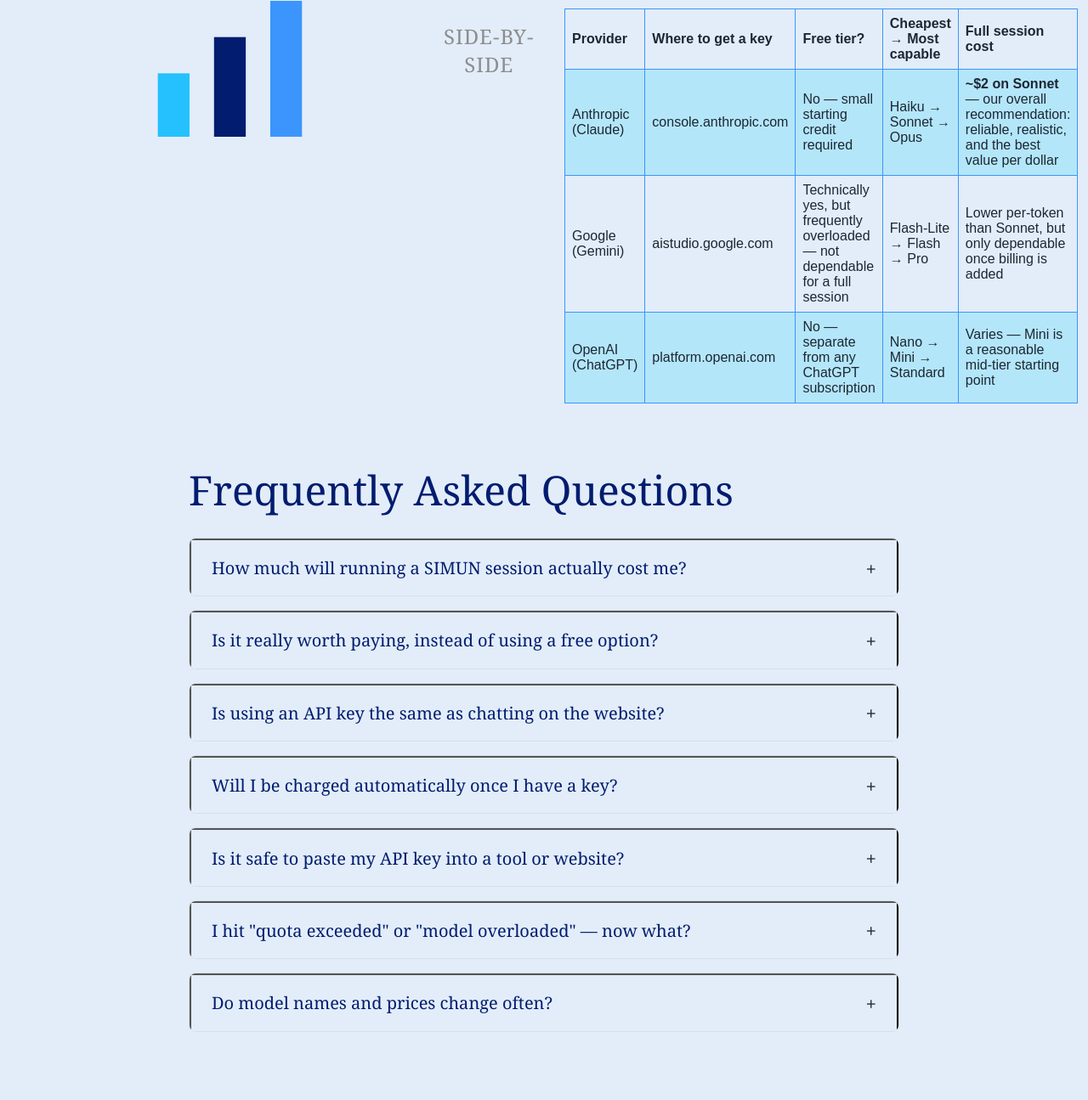
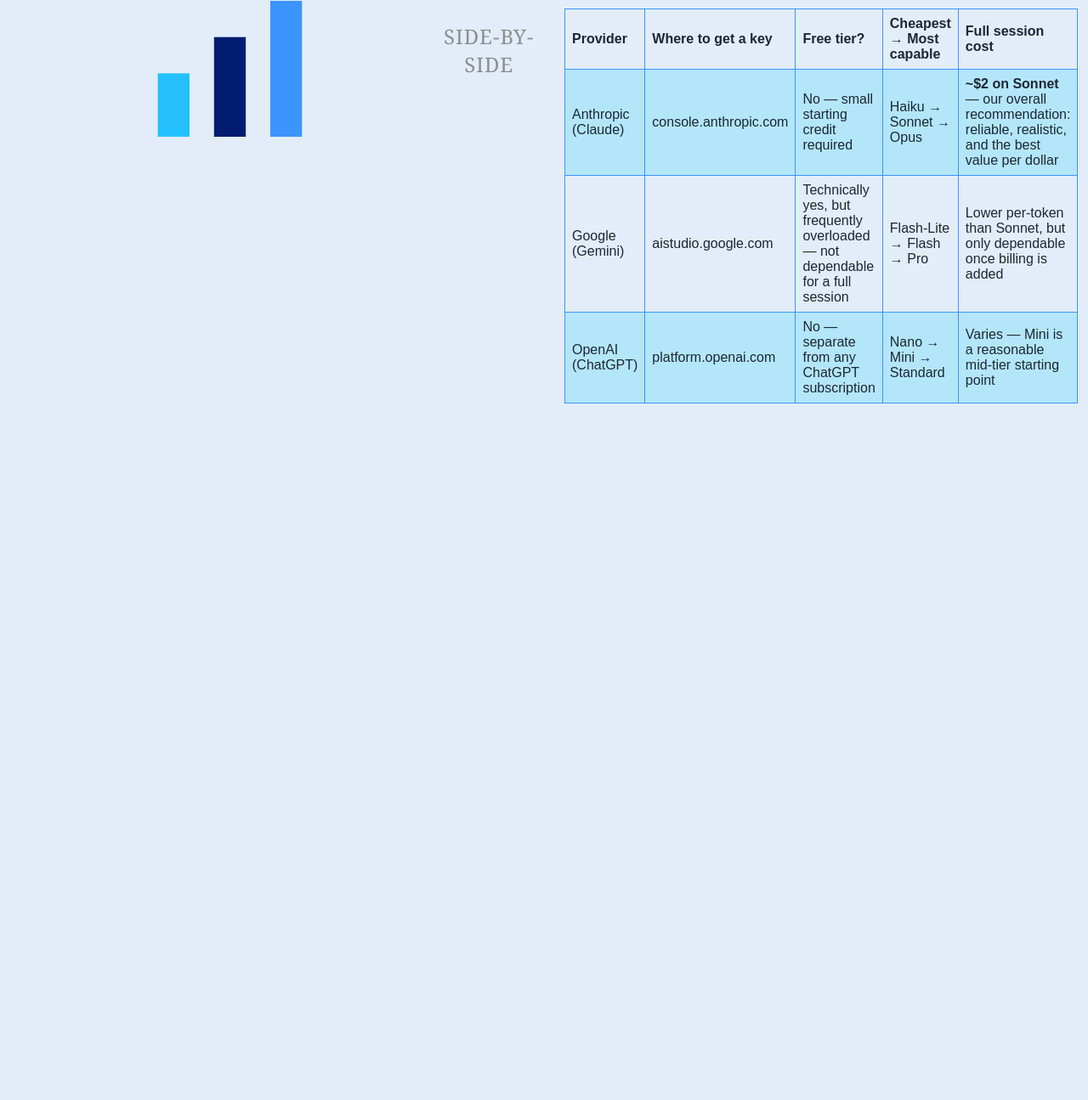
Before and after one commit to simun-munsimulator/SIMUN, a plain HTML site: page api-info.html in a window 1280 px wide. Shown: the part 8130-9425 px from the top of the page at 85% size. After the commit the page ends 8626 px from the top, so only its background shows below. Drawn offline with Linux system fonts and the light colour scheme.

Commit message:
Delete FAQ section from api-info.html
Removed the FAQ section from the API information page.

```diff
--- a/api-info.html
+++ b/api-info.html
@@ -397,40 +397,6 @@
       </div>
     </div>
   </div>
-
-  <!-- ===================== FAQ ===================== -->
-  <div class="faqSection">
-    <h2>Frequently Asked Questions</h2>
-    <div class="faqItem">
-      <button class="faqButton">How much will running a SIMUN session actually cost me?</button>
-      <div class="faqAnswer"><p>In our own testing, a full committee session — several delegates, multiple rounds of debate, the chair running the whole thing — cost about $2 on Claude Sonnet 5. That's the figure we'd budget around. You may also see mentions of free quotas (Gemini offers one), but we don't recommend relying on them for a real session — see the next question for why.</p></div>
-    </div>
-    <div class="faqItem">
-      <button class="faqButton">Is it really worth paying, instead of using a free option?</button>
-      <div class="faqAnswer"><p>We think so, yes. $2 for an entire committee session — with delegates who hold consistent positions and respond to what's actually been argued, and a chair who enforces procedure properly — is a small price for something you can replay as many times as you like. Free tiers exist, but they're shared across huge numbers of users and tend to return "overloaded" errors well before you've used your full quota, which is frustrating mid-debate. Spending a couple of dollars on a mid-tier model like Sonnet buys you a session that actually runs start to finish without interruption, which is usually worth far more than the money saved.</p></div>
-    </div>
-    <div class="faqItem">
-      <button class="faqButton">Is using an API key the same as chatting on the website?</button>
-      <div class="faqAnswer"><p>Not quite. The website or app (claude.ai, gemini.google.com, chatgpt.com) is usually a flat monthly subscription, or free with limits. An API key is for connecting your own programs or tools — like SIMUN — directly to the model, and is billed separately, by usage, even if you also pay for a subscription elsewhere.</p></div>
-    </div>
-    <div class="faqItem">
-      <button class="faqButton">Will I be charged automatically once I have a key?</button>
-      <div class="faqAnswer"><p>No. Creating a key costs nothing. You're only charged once SIMUN actually sends requests on your behalf — that is, once you start a session — and all three providers let you set spending limits or alerts so a bill can't grow unexpectedly beyond what a committee session should cost.</p></div>
-    </div>
-    <div class="faqItem">
-      <button class="faqButton">Is it safe to paste my API key into a tool or website?</button>
-      <div class="faqAnswer"><p>Only paste it into places you trust, such as official provider dashboards or well-known developer tools, and never share it publicly (for example, in a public code repository, a forum post, or a screenshot). Anyone who gets hold of your key can use it and you'll be billed for it. If you ever suspect a key has leaked, delete it immediately in the provider's console and create a new one.</p></div>
-    </div>
-    <div class="faqItem">
-      <button class="faqButton">I hit "quota exceeded" or "model overloaded" — now what?</button>
-      <div class="faqAnswer"><p>This is common on free tiers, especially Gemini's, since the free quota is shared across a huge number of users and gets overloaded well before you've technically used it all up. The fix is the same either way: add a payment method in the provider's billing settings and top up a small amount of credit. All three providers use a pay-as-you-go system, so a few dollars — enough for several full sessions on a model like Claude Sonnet — is usually enough to experiment with for a long while without hitting those errors again.</p></div>
-    </div>
-    <div class="faqItem">
-      <button class="faqButton">Do model names and prices change often?</button>
-      <div class="faqAnswer"><p>Yes, quite often — all three companies release new model versions and adjust pricing several times a year. The general pattern described on this page (a cheap/fast tier, a balanced tier, and a powerful/expensive tier) tends to hold steady even as exact names and numbers shift, but always check the official pricing pages linked above for current figures before budgeting for a project.</p></div>
-    </div>
-  </div>
-
   <div class="footer">
     <p class="credit">© Copyright Kinara Goyal 2026 <img src="downward_arrow.png" class="scrollArrow" id="scrollArrow" alt="Scroll down"/></p>
   </div>
```
